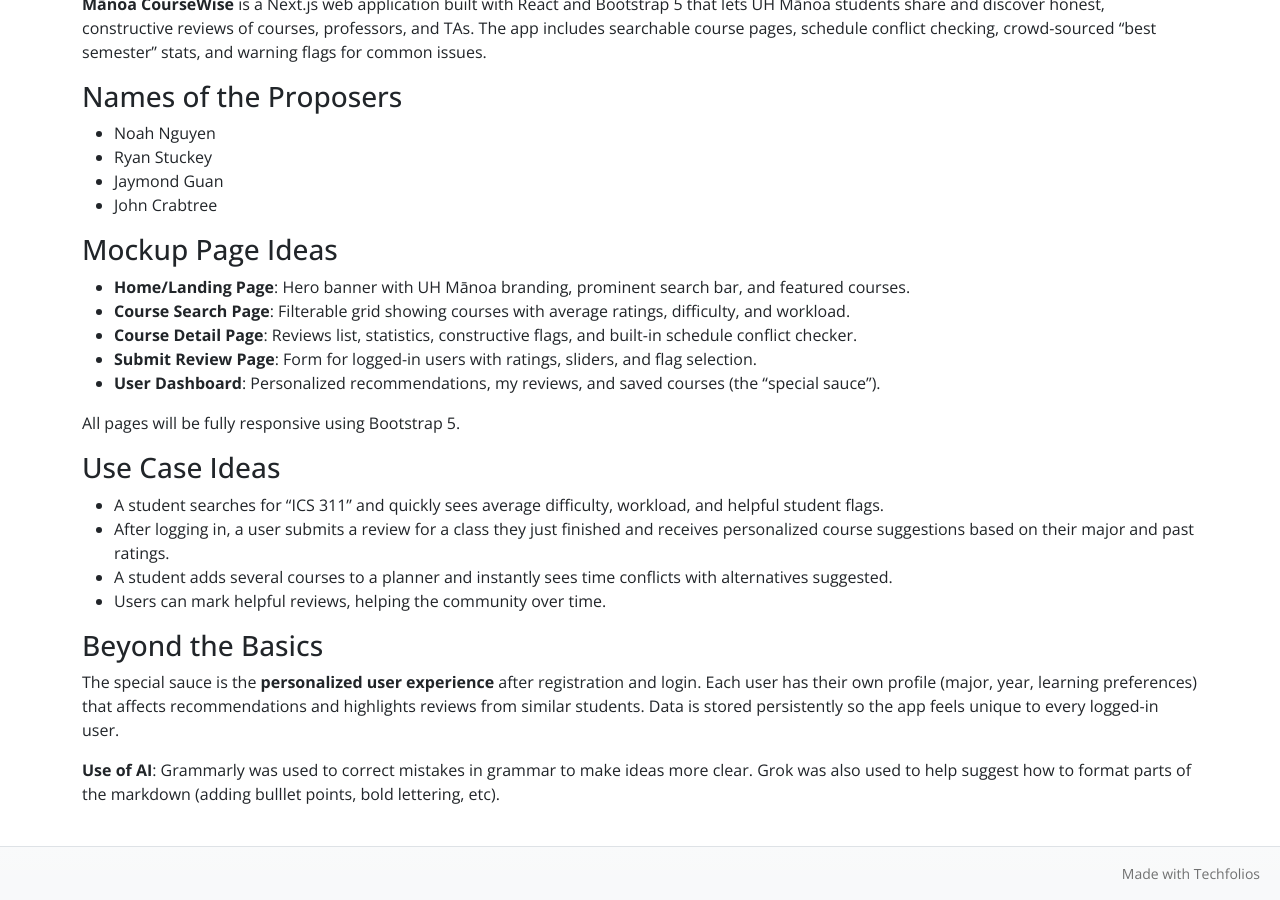
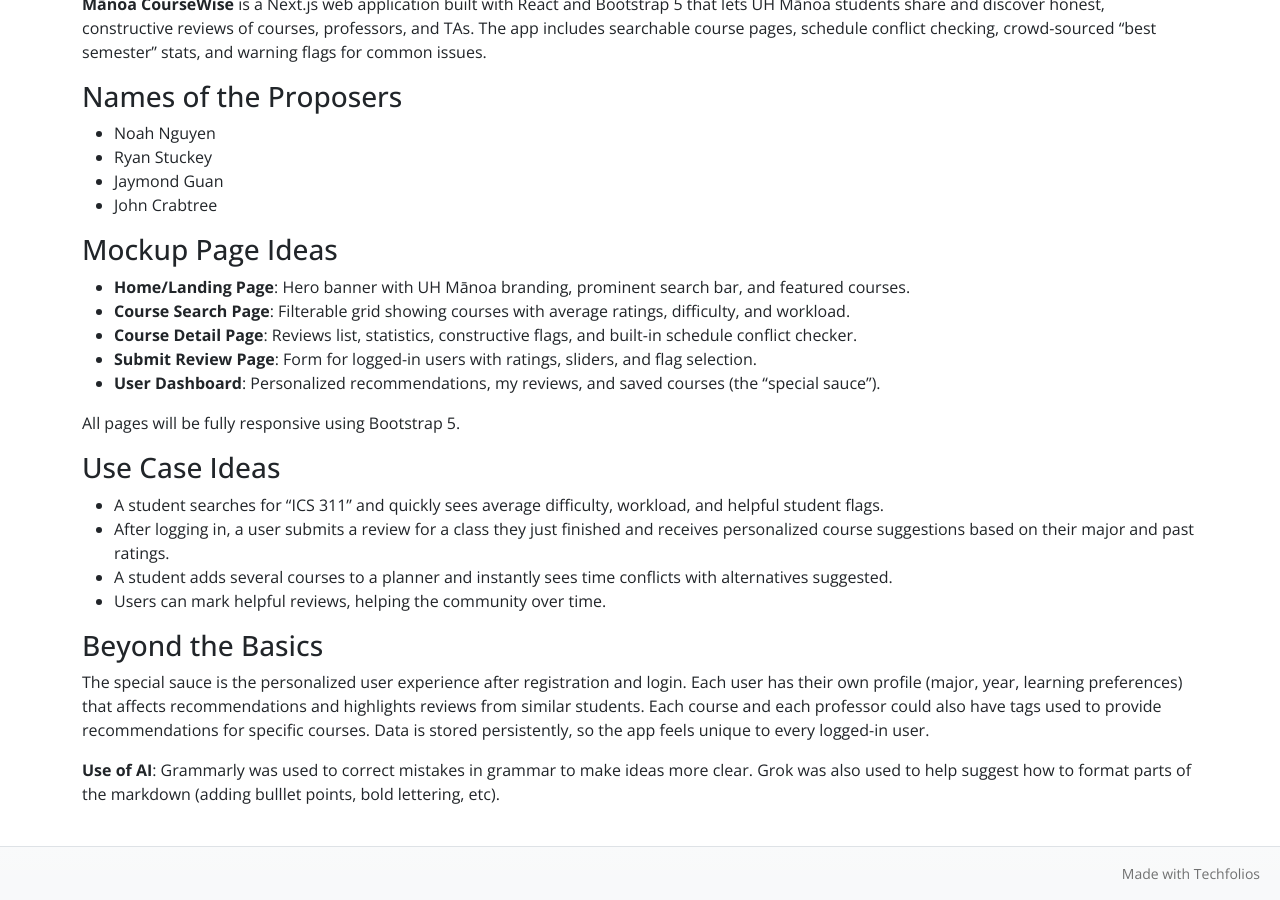
Before and after one commit to NoahNguyenbot/noahnguyenbot.github.io, a Jekyll site: the page built from essays/final-project-brainstorm.md, in a window 1280 px wide and 900 px high, scrolled down 574 px. Built offline with Jekyll 4.4.1, drawn with Linux system fonts in a browser that asks for light colours.

Commit message:
Update final-project-brainstorm.md

```diff
--- a/essays/final-project-brainstorm.md
+++ b/essays/final-project-brainstorm.md
@@ -46,8 +46,7 @@ All pages will be fully responsive using Bootstrap 5.
 - Users can mark helpful reviews, helping the community over time.
 
 ### Beyond the Basics
-The special sauce is the **personalized user experience** after registration and login. Each user has their own profile (major, year, learning preferences) that affects recommendations and highlights reviews from similar students. Data is stored persistently so the app feels unique to every logged-in user.
-
+The special sauce is the personalized user experience after registration and login. Each user has their own profile (major, year, learning preferences) that affects recommendations and highlights reviews from similar students. Each course and each professor could also have tags used to provide recommendations for specific courses. Data is stored persistently, so the app feels unique to every logged-in user.
 
 
 
```
